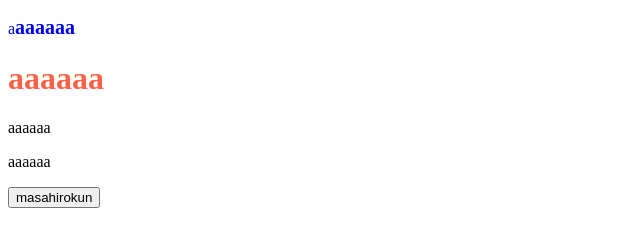
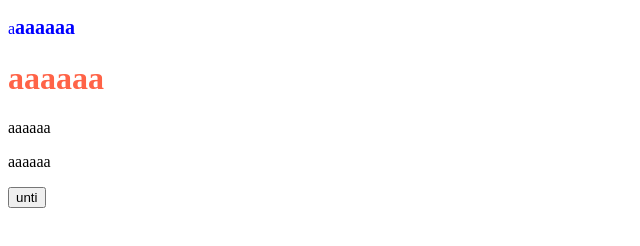
Before and after one commit to gorori2081/test, a plain HTML site: page index.html in a window 1280 px wide. Shown: the whole page, without its empty margins (0-640 px from the left). Drawn offline with Linux system fonts and the light colour scheme.

Commit message:
button文言変更

```diff
--- a/index.html
+++ b/index.html
@@ -14,6 +14,6 @@
     <p>aaaaaa</p>
     <p>aaaaaa</p>
     <script src="./js/script.js"></script>
-    <button>masahirokun</button>
+    <button>unti</button>
 </body>
 </html>
```
